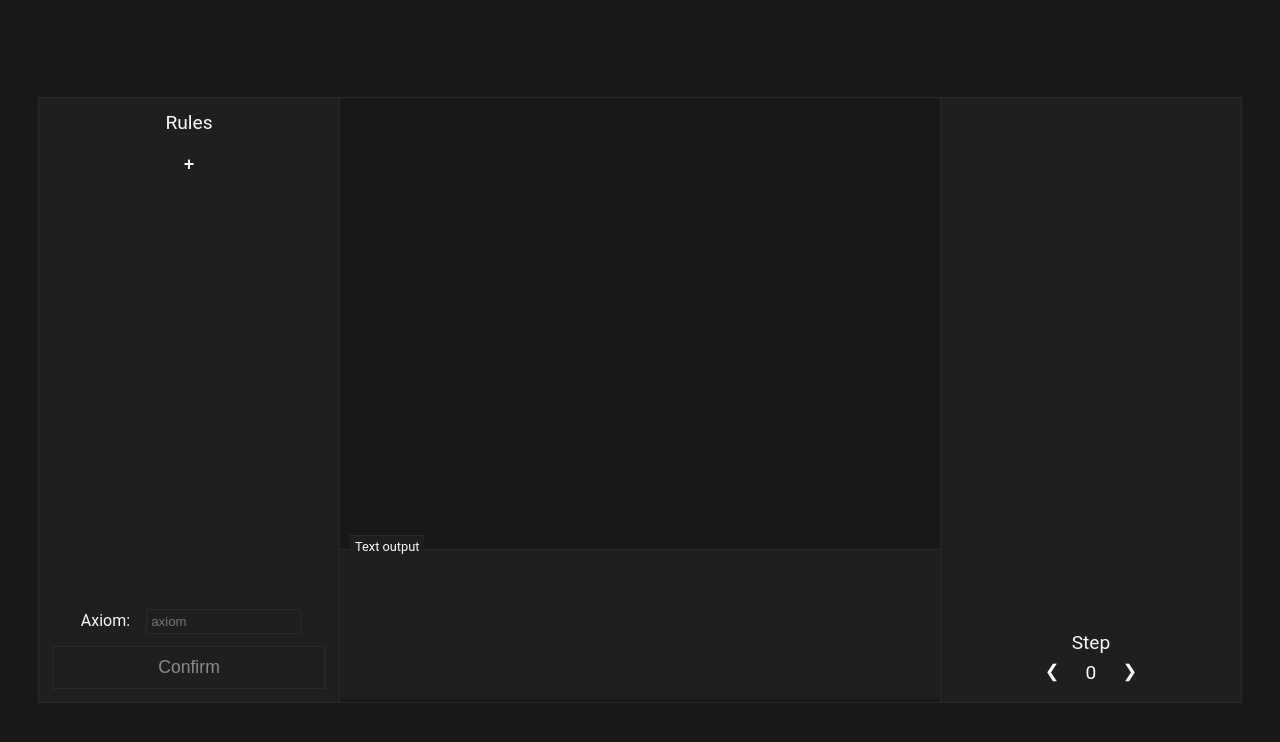
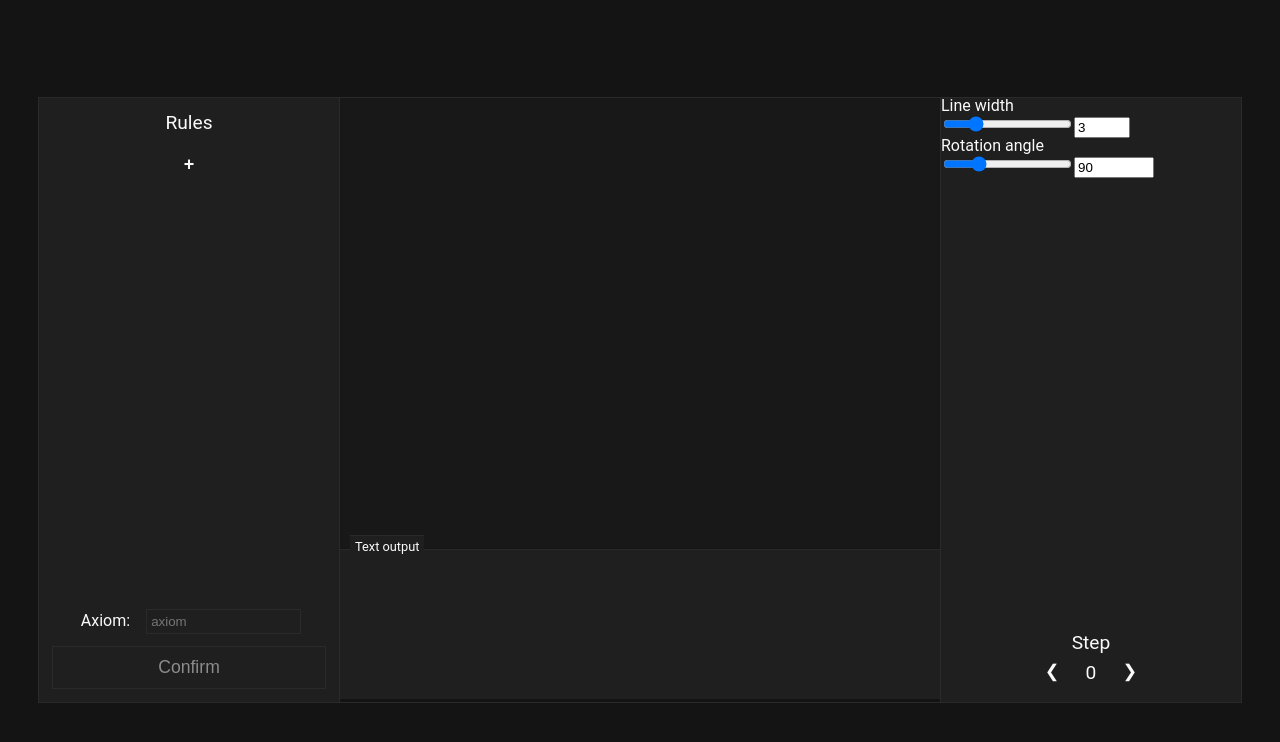
Before and after one commit to michalkr52/l-system-visualiser, a React (Create React App) app: page / in a window 1280 px wide. Shown: the top 742 px of the page. Built offline with nearby package versions, Linux system fonts and the light colour scheme.

Commit message:
basic drawing style settings

```diff
--- a/src/App.js
+++ b/src/App.js
@@ -5,17 +5,17 @@ import AxiomSettings from "./components/AxiomSettings";
 import OutputTextbox from "./components/OutputTextbox";
 import StepControls from "./components/StepControls";
 import ConfirmButton from "./components/ConfirmButton";
-import { useContext } from "react";
-import { ThemeContext } from "./contexts/ThemeContext";
 import { AlgorithmProvider } from "./contexts/AlgorithmContext";
+import { DrawingSettingsProvider } from "./contexts/DrawingSettingsContext";
+import StyleSettings from "./components/StyleSettings";
+import RangeNumberInput from "./components/RangeNumberInput";
 
 
 function App() {
-    const { toggle } = useContext(ThemeContext);
-
     return (
         <div id="app">
             <AlgorithmProvider>
+                <DrawingSettingsProvider>
                     <div className={"settings-panel settings-panel-left"}>
                         <div id="main-settings">
                             <RuleSettings />
@@ -30,9 +30,12 @@ function App() {
                         <OutputTextbox />
                     </div>
                     <div className={"settings-panel settings-panel-right"}>
-                    {/*<button onClick={toggle}>Theme toggle (PLACEHOLDER)</button>*/}
+                        <div id="drawing-settings">
+                            <StyleSettings />
+                        </div>
                         <StepControls />
                     </div>
+                    </DrawingSettingsProvider>
             </AlgorithmProvider>
         </div>
   );
--- a/src/components/OutputCanvas.js
+++ b/src/components/OutputCanvas.js
@@ -1,14 +1,15 @@
 import { useRef, useEffect, useContext } from "react";
 import { ThemeContext } from "../contexts/ThemeContext";
 import { AlgorithmContext } from "../contexts/AlgorithmContext";
+import { DrawingSettingsContext } from "../contexts/DrawingSettingsContext";
+
 
 function OutputCanvas(props) {
     const { dark, getColour } = useContext(ThemeContext);
     const { output, displayedStep } = useContext(AlgorithmContext);
+    const { lineWidth, deltaAngle } = useContext(DrawingSettingsContext);
     const canvasRef = useRef(null);
-    let lineWidth = 3;
-    let lineLength = 20;
-    let deltaAngle = 22.5;
+    const lineLength = 30;
     let scaleMultiplier = 0.85;
 
     const clearCanvas = () => {
@@ -19,11 +20,10 @@ function OutputCanvas(props) {
     }
 
     const measureDrawingDimensions = () => {
-        const ctx = canvasRef.current.getContext("2d");
-        if (ctx === null || output === null || output.length == 0) return;
         let x = 0, y = 0, angle = 0;
         let posStack = [];
         let minX = 0, maxX = 0, minY = 0, maxY = 0;
+
         for (let symbol of output[displayedStep]) {
             switch (symbol) {
                 case "G":
@@ -52,33 +52,26 @@ function OutputCanvas(props) {
                     break;
             }
         }
+
         return { minX, maxX, minY, maxY };
     }
 
-    useEffect(() => {
-        clearCanvas();
-    }, []);
-
-    useEffect(() => {
+    const draw = () => {
         const ctx = canvasRef.current.getContext("2d");
         if (ctx === null || output === null || output.length == 0) return;
-        clearCanvas();
+
         let x = 0, y = 0, angle = 0;
         let posStack = [];
         let { minX, maxX, minY, maxY } = measureDrawingDimensions();
         let scale = Math.min(props.width / (maxX - minX), props.height / (maxY - minY)) * scaleMultiplier;
+
+        clearCanvas();
         ctx.setTransform(scale, 0, 0, scale, props.width / 2, props.height / 2);    // origin set to center of canvas
         ctx.translate(-minX - (maxX - minX) / 2, -minY - (maxY - minY) / 2);        // center drawing
+        ctx.strokeStyle = getColour("text-primary");
         ctx.lineWidth = lineWidth;
-        ctx.strokeStyle = getColour("text-primary");
+
         for (let symbol of output[displayedStep]) {
-            // Currently (temporary solution) implemented tokens:
-            // F: move and draw
-            // G: move without drawing
-            // +: turn right
-            // -: turn left
-            // [: push position and angle
-            // ]: pop position and angle
             switch (symbol) {
                 case "F":
                     ctx.beginPath();
@@ -110,7 +103,15 @@ function OutputCanvas(props) {
                     break;
             }
         }
-    }, [output, dark]);
+    }
+
+    useEffect(() => {
+        clearCanvas();
+    }, []);
+
+    useEffect(() => {
+        draw();
+    }, [output, dark, lineWidth, deltaAngle]);
 
     return (
         // todo: variable size, responsive (this one fits a 1200px wide app)
--- /dev/null
+++ b/src/components/StyleSettings.js
@@ -0,0 +1,19 @@
+import "./styles/StyleSettings.css";
+import { useContext } from "react";
+import { DrawingSettingsContext } from "../contexts/DrawingSettingsContext";
+import RangeNumberInput from "./RangeNumberInput";
+
+function StyleSettings() {
+    const { lineWidth, deltaAngle, setLineWidth, setDeltaAngle } = useContext(DrawingSettingsContext);
+
+    return (
+        <div id="style-settings">
+            <RangeNumberInput label="Line width" value={lineWidth} action={setLineWidth}
+                min={1} max={10} />
+            <RangeNumberInput label="Rotation angle" value={deltaAngle} action={setDeltaAngle}
+                min={0.1} max={359.9} step={0.1} />
+        </div>
+    );
+}
+
+export default StyleSettings;
--- a/src/contexts/AlgorithmContext.js
+++ b/src/contexts/AlgorithmContext.js
@@ -3,7 +3,6 @@ import { useState } from 'react';
 import { generateOutput } from '../logic/output';
 import { validateRules, validateAxiom } from '../logic/validation';
 
-// default context values
 export const AlgorithmContext = createContext({
     rules: [],
     axiom: "",
--- a/src/contexts/DrawingSettingsContext.js
+++ b/src/contexts/DrawingSettingsContext.js
@@ -1,22 +1,22 @@
 import { createContext } from 'react';
 import { useState } from 'react';
 
-// default context values
 export const DrawingSettingsContext = createContext({
 
 });
 
 export function DrawingSettingsProvider(props) {
-    const [lineLength, setLineLength] = useState(0);
-    const [lineWidth, setLineWidth] = useState(0);
-    const [angle, setAngle] = useState(0);
-
+    const [lineWidth, setLineWidth] = useState(3);
+    const [deltaAngle, setDeltaAngle] = useState(90);
 
     return (
-        <AlgorithmContext.Provider value={{
-
+        <DrawingSettingsContext.Provider value={{
+            lineWidth: lineWidth,
+            deltaAngle: deltaAngle,
+            setLineWidth: setLineWidth,
+            setDeltaAngle: setDeltaAngle
         }}>
             {props.children}
-        </AlgorithmContext.Provider>
+        </DrawingSettingsContext.Provider>
     );
 }
--- a/src/contexts/ThemeContext.js
+++ b/src/contexts/ThemeContext.js
@@ -12,7 +12,7 @@ const themes = {
         "text-disabled": "#8c8c8c"
     },
     "dark": {
-        "bg": "#181818",
+        "bg": "#141414",
         "bg-panel": "#1f1f1f",
         "bg-canvas": "#181818",
         "border": "#2a2a2a",
@@ -25,7 +25,6 @@ const themes = {
 
 // todo: extend this to allow for more themes
 
-// default context values
 export const ThemeContext = createContext({
     dark: false,
     toggle: () => {},
```
Also changed, not shown: src/components/TokenSettings.js (added), src/components/styles/StyleSettings.css (added). Lines whose indentation alone changed are shown as unchanged.
